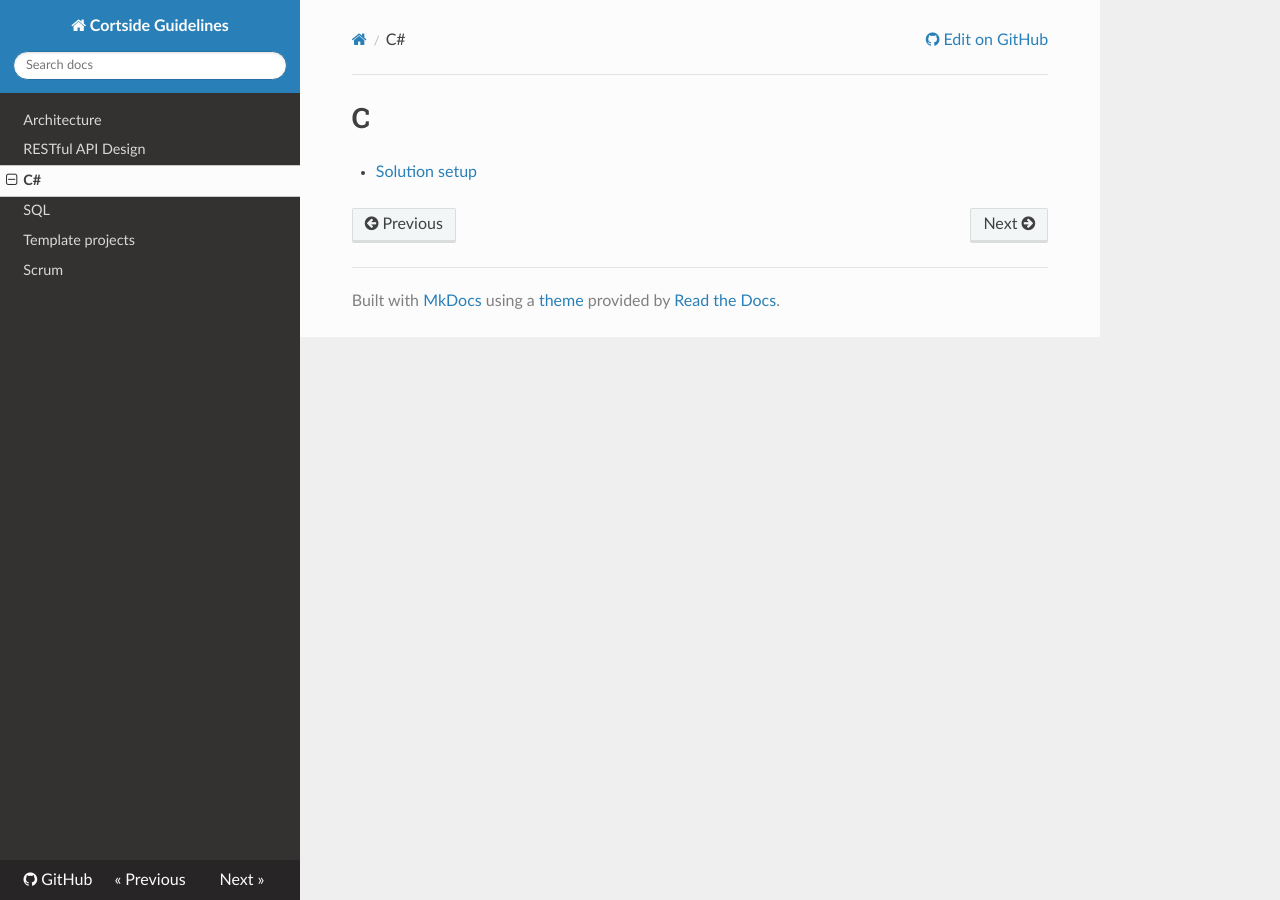
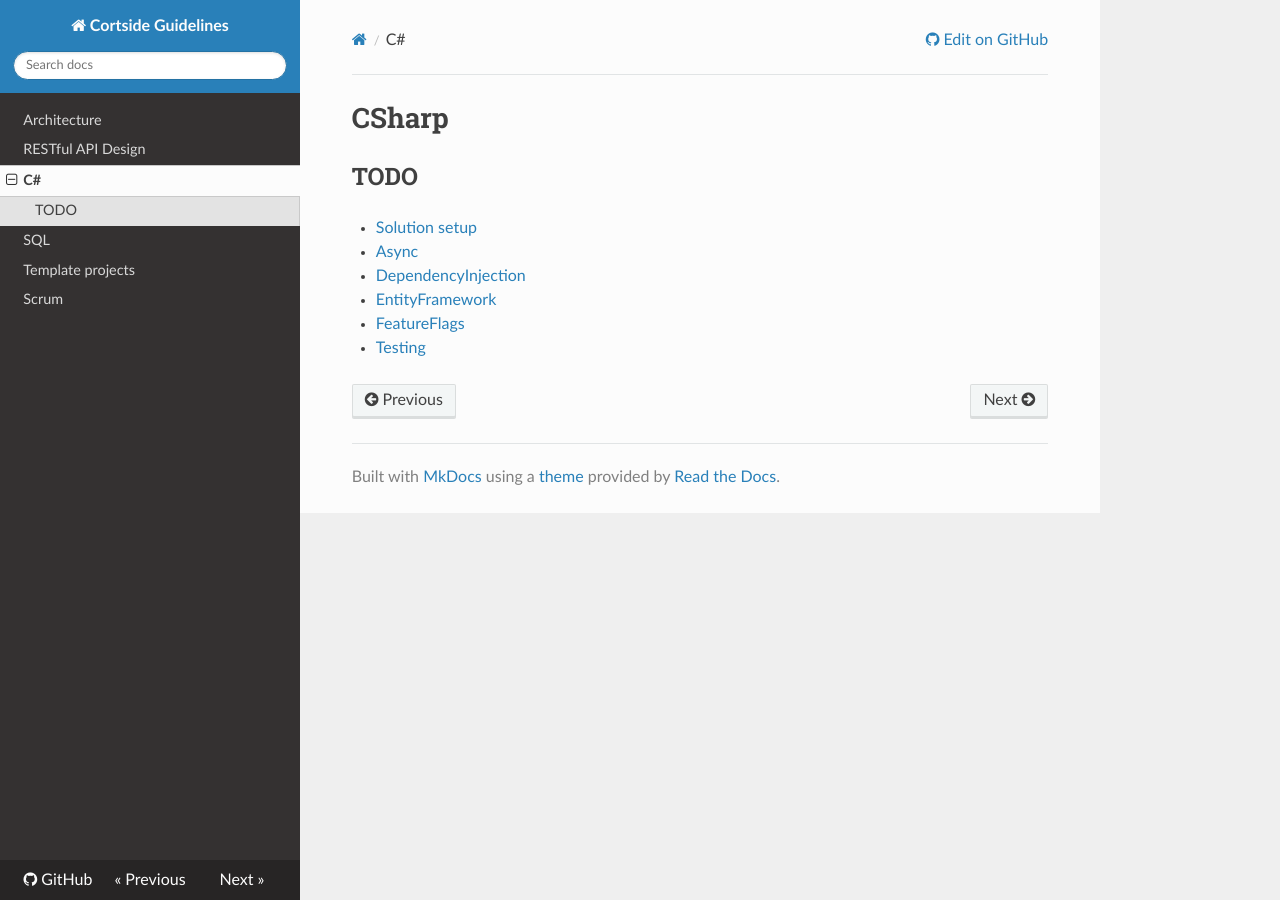
Before and after one commit to cortside/guidelines, an MkDocs documentation site: the page built from docs/csharp/README.md, in a window 1280 px wide. Built offline with MkDocs 1.6.1, drawn with Linux system fonts in a browser that asks for light colours; nearby versions of some CDN libraries.

Commit message:
update indexes

```diff
--- a/docs/csharp/README.md
+++ b/docs/csharp/README.md
@@ -1,3 +1,10 @@
-# C#
+# CSharp
 
-* [Solution setup](SOLUTION-SETUP.md)
+## TODO
+
+* [Solution setup](SolutionSetup.md)
+* [Async](Async.md)
+* [DependencyInjection](DependencyInjection.md)
+* [EntityFramework](EntityFramework.md)
+* [FeatureFlags](FeatureFlags.md)
+* [Testing](Testing.md)
```
Also changed, not shown: docs/architecture/README.md (+7 -0 lines), docs/rest/README.md (+9 -1 lines).
